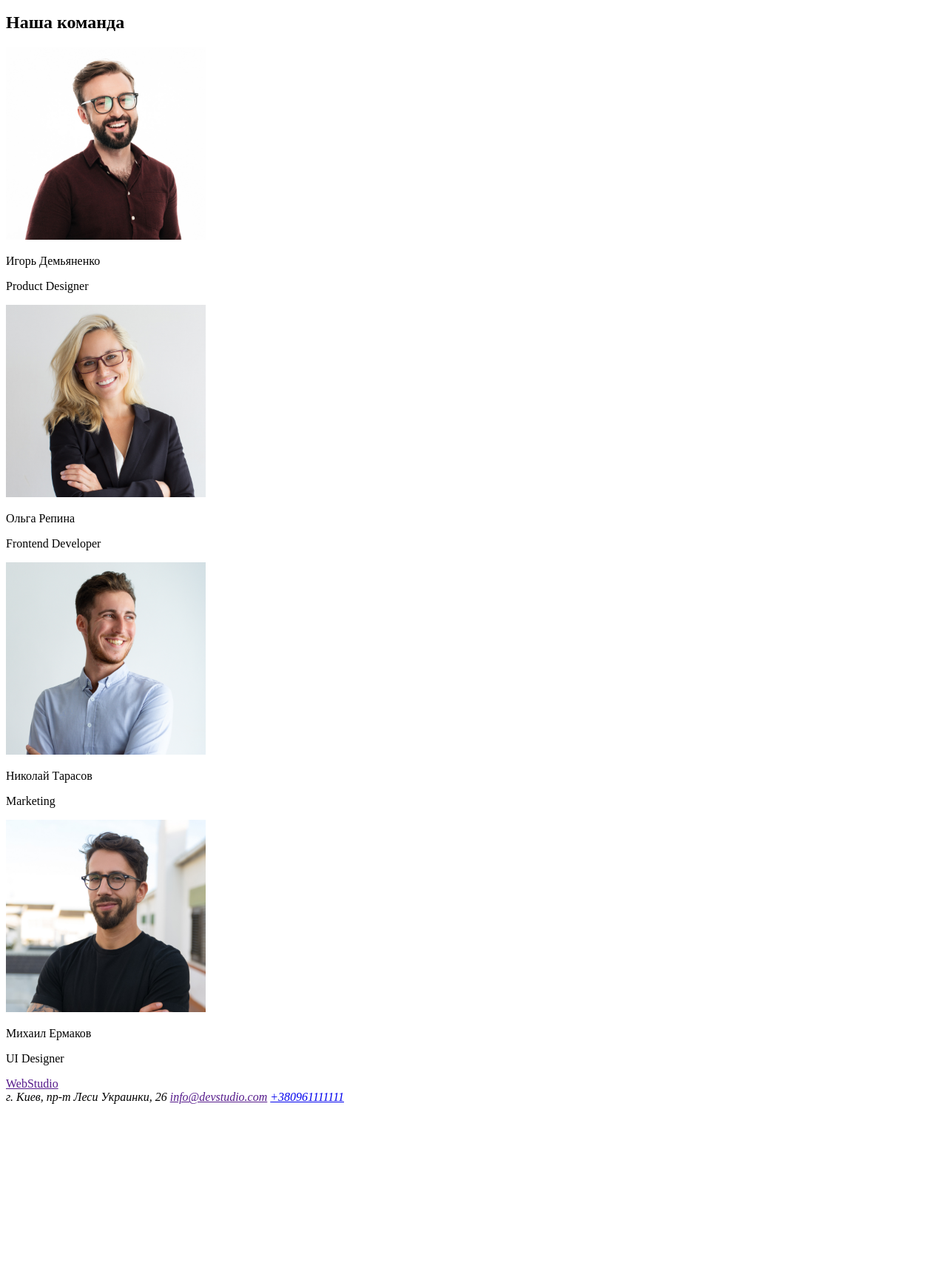
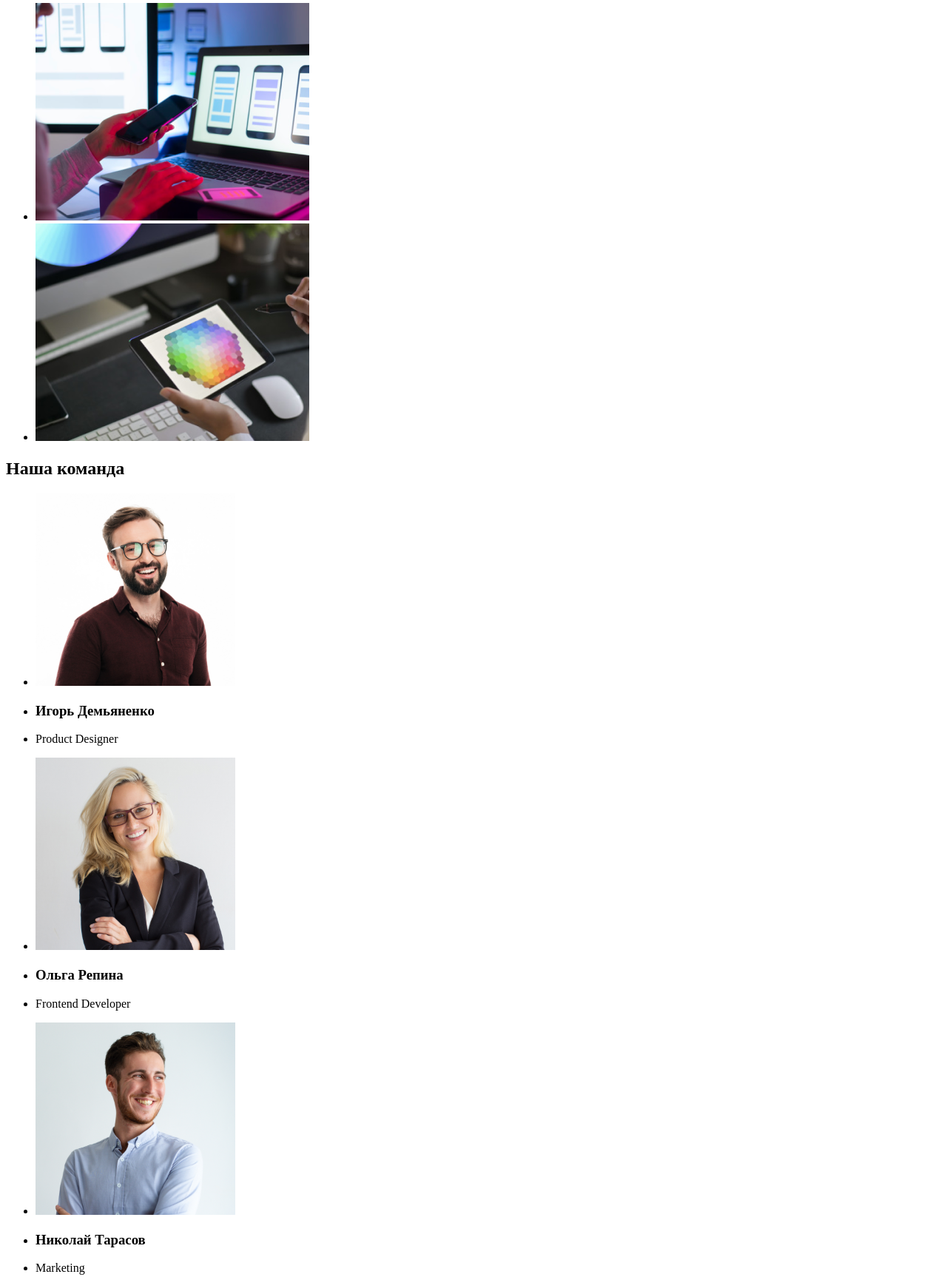
Before and after one commit to xxxsergxxx1990/Project-one, a plain HTML site: page index.html in a window 1280 px wide. Shown: the part 926-2652 px from the top of the page at 74% size. Before the commit the page ends 2426 px from the top, so only its background shows below. Drawn offline with Linux system fonts and the light colour scheme.

Commit message:
Update index.html

```diff
--- a/index.html
+++ b/index.html
@@ -17,28 +17,26 @@
           <li><a href="">Портфолио</a></li>
           <li><a href="">Контакты</a></li>
         </ul>
-
-        <ul>
-          <li><a href="">info@devstudio.com</a></li>
-          <li><a href="tel:+380961111111">+380961111111</a></li>
-        </ul>
       </nav>
+      <ul>
+        <li><a href="mail to">info@devstudio.com</a></li>
+        <li><a href="tel:+380961111111">+380961111111</a></li>
+      </ul>
     </header>
     <main>
       <!--Секция Герой-->
-      <div>
-        <section>
-          <h1>Эффективные решения для вашего бизнеса</h1>
-          <p><input type="button" value=" Заказать услугу  " /></p>
-        </section>
-      </div>
+
+      <section>
+        <h1>Эффективные решения для вашего бизнеса</h1>
+        <button type="button"> value="Заказать услугу" /></button>
+      </section>
 
       <!--Возможности-->
       <section>
         <h2>возможности</h2>
         <ul>
           <li>
-            <b>Внимание к деталям</b>
+            <h3>Внимание к деталям</h3>
             <p>
               Идейные соображения, а также начало повседневной работы по
               формированию позиции.
@@ -70,33 +68,45 @@
       <!--Род занятий-->
       <section>
         <h2>Чем мы занимаемся</h2>
-        <img src="images/img.png" width="370" alt="photo" />
-        <img src="images/box2.png" width="370" alt="photo" />
-        <img src="images/box3.png" width="370" alt="photo" />
+        <ul>
+          <li><img src="images/img.png" width="370" alt="photo" /></li>
+          <li><img src="images/box2.png" width="370" alt="photo" /></li>
+          <li><img src="images/box3.png" width="370" alt="photo" /></li>
+        </ul>
       </section>
       <!--Команда-->
       <section>
         <h2>Наша команда</h2>
-        <img src="images/img122.jpg" width="270" alt="игорь" />
-        <p>Игорь Демьяненко</p>
-        <p lang="en">Product Designer</p>
-        <img src="images/img.jpg" width="270" alt="ольга" />
-        <p>Ольга Репина</p>
-        <p lang="en">Frontend Developer</p>
-        <img src="images/img(1).jpg" width="270" alt="николай" />
-        <p>Николай Тарасов</p>
-        <p lang="en">Marketing</p>
-        <img src="images/img(2).jpg" width="270" alt="михаил" />
-        <p>Михаил Ермаков</p>
-        <p lang="en">UI Designer</p>
+        <ul>
+          <li><img src="images/img122.jpg" width="270" alt="игорь" /></li>
+          <li><h3>Игорь Демьяненко</h3></li>
+          <li><p lang="en">Product Designer</p></li>
+        </ul>
+        <ul>
+          <li><img src="images/img.jpg" width="270" alt="ольга" /></li>
+          <li><h3>Ольга Репина</h3></li>
+          <li><p lang="en">Frontend Developer</p></li>
+        </ul>
+        <ul>
+          <li><img src="images/img(1).jpg" width="270" alt="николай" /></li>
+          <li><h3>Николай Тарасов</h3></li>
+          <li><p lang="en">Marketing</p></li>
+        </ul>
+        <ul>
+          <li><img src="images/img(2).jpg" width="270" alt="михаил" /></li>
+          <li><h3>Михаил Ермаков</h3></li>
+          <li><p lang="en">UI Designer</p></li>
+        </ul>
       </section>
     </main>
     <footer>
       <a href="">WebStudio</a>
       <address>
-        г. Киев, пр-т Леси Украинки, 26
-        <a href="">info@devstudio.com</a>
-        <a href="tel:+380961111111">+380961111111</a>
+        <p>г. Киев, пр-т Леси Украинки, 26</p>
+        <ul>
+          <li><a href="mail to">info@devstudio.com</a></li>
+          <li><a href="tel:+380961111111">+380961111111</a></li>
+        </ul>
       </address>
     </footer>
   </body>
```
